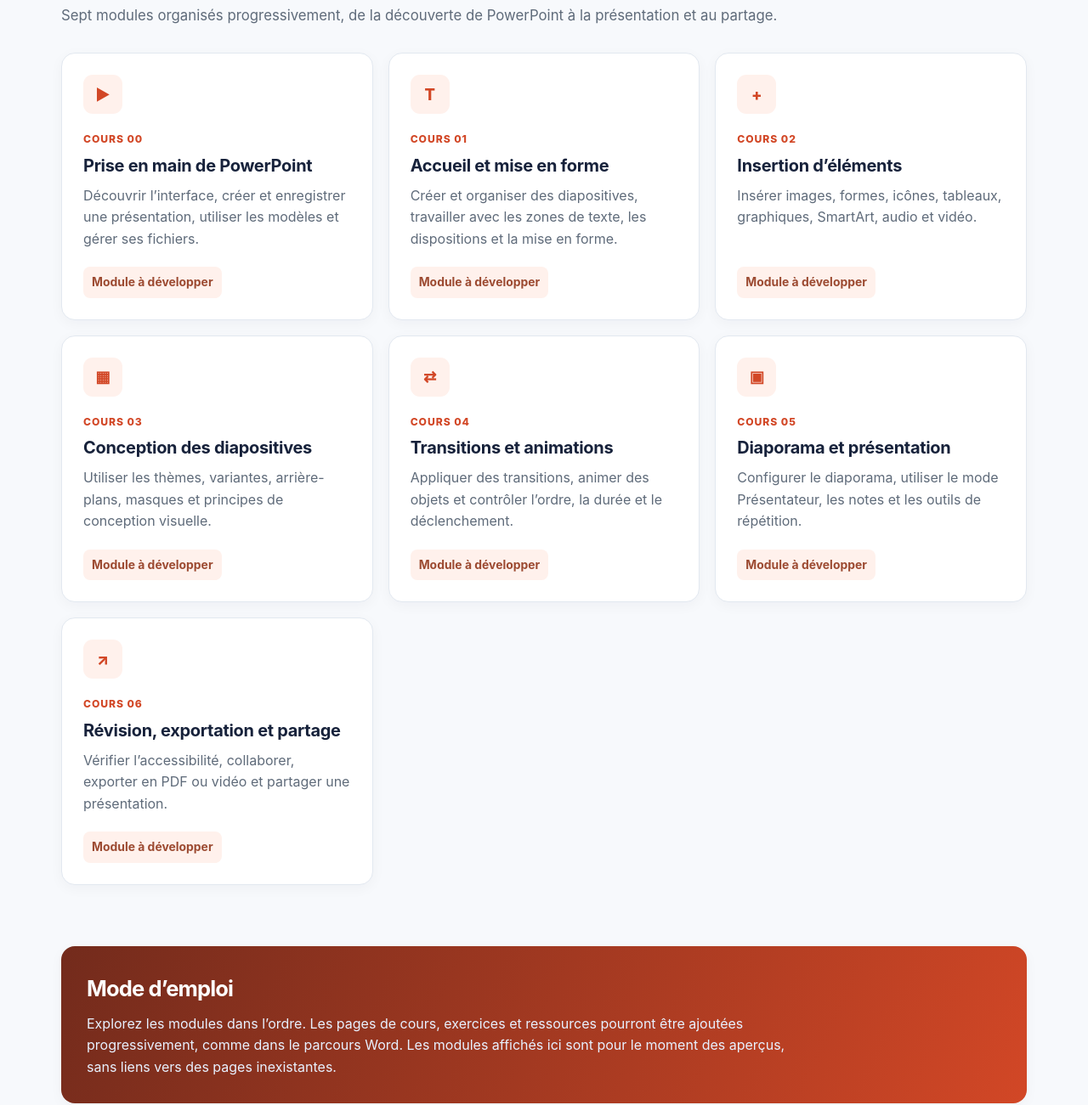
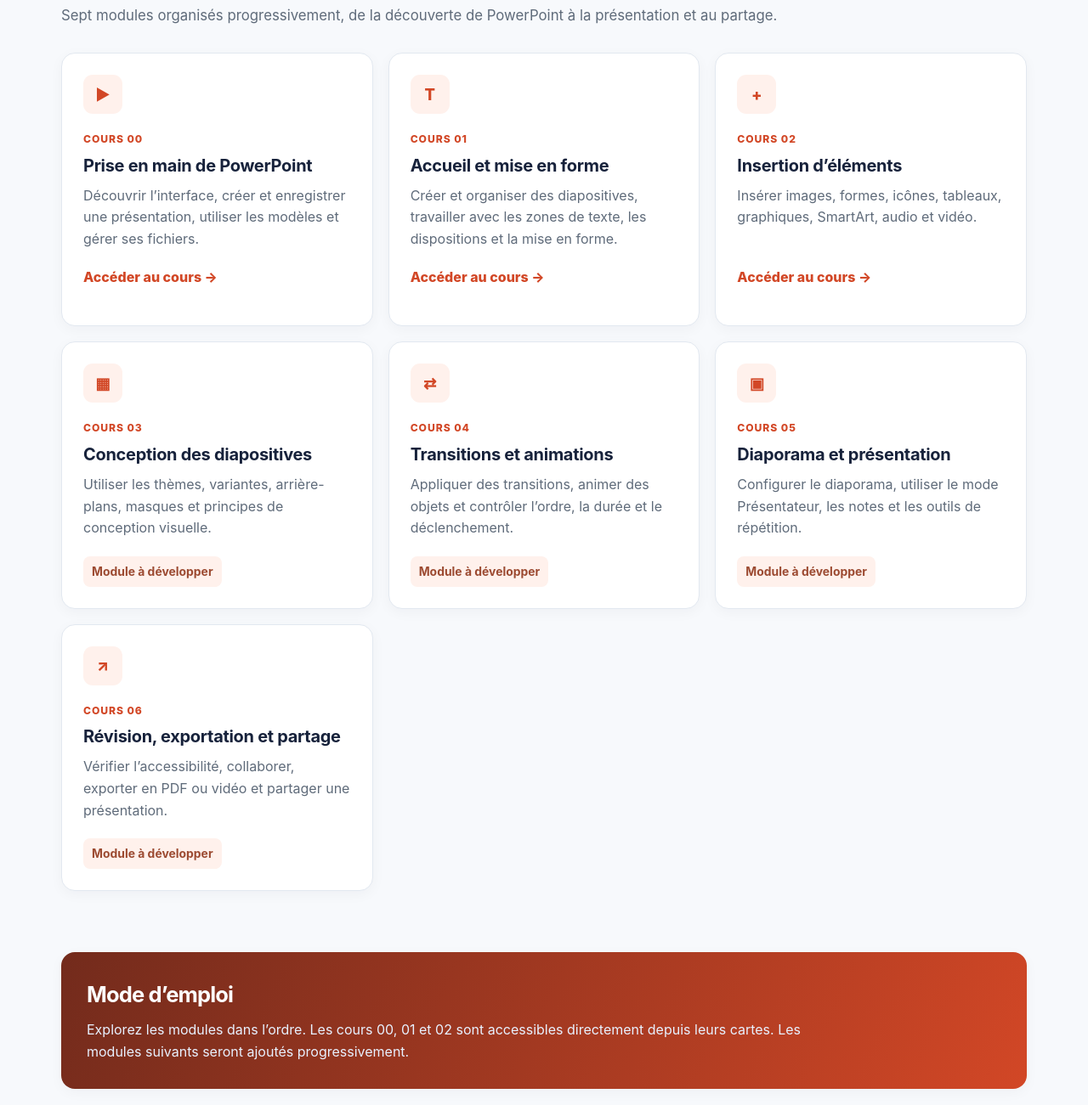
Before and after one commit to asma-aouichat/microsoft365-learning-hub, a plain HTML site: page index-powerpoint.html in a window 1280 px wide. Shown: the part 755-2056 px from the top of the page at 85% size. Drawn offline with Linux system fonts and the light colour scheme.

Commit message:
Update V5

```diff
--- a/index-powerpoint.html
+++ b/index-powerpoint.html
@@ -1,4 +1,5 @@
-<!doctype html><html lang="fr"><head><meta charset="utf-8"><meta name="viewport" content="width=device-width,initial-scale=1"><title>Microsoft 365 Learning Hub</title><link rel="stylesheet" href="assets/css/style.css">
+<!DOCTYPE html>
+<html lang="fr"><head><meta charset="utf-8"/><meta content="width=device-width,initial-scale=1" name="viewport"/><title>Microsoft 365 Learning Hub</title><link href="assets/css/style.css" rel="stylesheet"/>
 <style>
 :root{
   --blue:#d24726;--blue2:#a83219;--ink:#17223b;--muted:#5f6b7a;
@@ -61,7 +62,6 @@
 @media(max-width:640px){.shell{width:min(100% - 24px,1180px)}.nav{min-height:62px}.navlinks{display:none}.hero{padding:54px 0 46px}.hero h1{font-size:2.65rem}.grid{grid-template-columns:1fr}.section{padding:52px 0}.card{padding:21px}}
  .status-label{display:inline-flex;margin-top:auto;color:#9c4a31;font-weight:750;font-size:.87rem;background:#fff1ec;padding:7px 10px;border-radius:8px;align-self:flex-start}
 </style>
-
 <style id="responsive-enhancements">
 /* Responsive enhancements: mobile-first refinements */
 img,video,iframe,svg{max-width:100%;height:auto}
@@ -143,17 +143,16 @@
   *,*::before,*::after{animation-duration:.01ms!important;animation-iteration-count:1!important;transition-duration:.01ms!important}
 }
 </style>
-
 </head><body><header class="topbar"><div class="shell nav"><a class="brand" href="index.html"><span class="logo">P</span><span>Microsoft 365 Learning Hub</span></a><nav class="navlinks"><a href="#cours">Cours</a><a href="index-word.html">Parcours Word</a><a href="index.html">Accueil Microsoft 365</a></nav></div></header>
 <section class="hero"><div class="shell"><span class="badge">MICROSOFT POWERPOINT • PARCOURS DE FORMATION</span><h1>Apprendre PowerPoint, <span class="gradient">étape par étape.</span></h1><p class="lead">Un parcours pédagogique progressif pour concevoir des présentations claires, visuelles et professionnelles : création de diapositives, mise en forme, insertion, transitions, animations et présentation orale.</p><div class="actions"><a class="btn primary" href="#cours">Explorer les cours</a><a class="btn" href="index.html">Retour au portail Microsoft 365</a></div></div></section>
 <section class="section" id="cours"><div class="shell"><h2>Votre parcours PowerPoint</h2><p class="section-intro">Sept modules organisés progressivement, de la découverte de PowerPoint à la présentation et au partage.</p><div class="grid">
-<article class="card"><div class="course-icon">▶</div><div class="course-no">COURS 00</div><h3>Prise en main de PowerPoint</h3><p>Découvrir l’interface, créer et enregistrer une présentation, utiliser les modèles et gérer ses fichiers.</p><span class="status-label">Module à développer</span></article>
-<article class="card"><div class="course-icon">T</div><div class="course-no">COURS 01</div><h3>Accueil et mise en forme</h3><p>Créer et organiser des diapositives, travailler avec les zones de texte, les dispositions et la mise en forme.</p><span class="status-label">Module à développer</span></article>
-<article class="card"><div class="course-icon">+</div><div class="course-no">COURS 02</div><h3>Insertion d’éléments</h3><p>Insérer images, formes, icônes, tableaux, graphiques, SmartArt, audio et vidéo.</p><span class="status-label">Module à développer</span></article>
+<article class="card"><div class="course-icon">▶</div><div class="course-no">COURS 00</div><h3>Prise en main de PowerPoint</h3><p>Découvrir l’interface, créer et enregistrer une présentation, utiliser les modèles et gérer ses fichiers.</p><a class="link" href="cours-powerpoint-00-demarrage.html">Accéder au cours →</a></article>
+<article class="card"><div class="course-icon">T</div><div class="course-no">COURS 01</div><h3>Accueil et mise en forme</h3><p>Créer et organiser des diapositives, travailler avec les zones de texte, les dispositions et la mise en forme.</p><a class="link" href="cours-powerpoint-01-accueil.html">Accéder au cours →</a></article>
+<article class="card"><div class="course-icon">+</div><div class="course-no">COURS 02</div><h3>Insertion d’éléments</h3><p>Insérer images, formes, icônes, tableaux, graphiques, SmartArt, audio et vidéo.</p><a class="link" href="cours-powerpoint-02-insertion.html">Accéder au cours →</a></article>
 <article class="card"><div class="course-icon">▦</div><div class="course-no">COURS 03</div><h3>Conception des diapositives</h3><p>Utiliser les thèmes, variantes, arrière-plans, masques et principes de conception visuelle.</p><span class="status-label">Module à développer</span></article>
 <article class="card"><div class="course-icon">⇄</div><div class="course-no">COURS 04</div><h3>Transitions et animations</h3><p>Appliquer des transitions, animer des objets et contrôler l’ordre, la durée et le déclenchement.</p><span class="status-label">Module à développer</span></article>
 <article class="card"><div class="course-icon">▣</div><div class="course-no">COURS 05</div><h3>Diaporama et présentation</h3><p>Configurer le diaporama, utiliser le mode Présentateur, les notes et les outils de répétition.</p><span class="status-label">Module à développer</span></article>
 <article class="card"><div class="course-icon">↗</div><div class="course-no">COURS 06</div><h3>Révision, exportation et partage</h3><p>Vérifier l’accessibilité, collaborer, exporter en PDF ou vidéo et partager une présentation.</p><span class="status-label">Module à développer</span></article>
 </div></div></section>
-<section class="section"><div class="shell"><div class="card"><h2>Mode d’emploi</h2><p>Explorez les modules dans l’ordre. Les pages de cours, exercices et ressources pourront être ajoutées progressivement, comme dans le parcours Word. Les modules affichés ici sont pour le moment des aperçus, sans liens vers des pages inexistantes.</p></div></div></section>
+<section class="section"><div class="shell"><div class="card"><h2>Mode d’emploi</h2><p>Explorez les modules dans l’ordre. Les cours 00, 01 et 02 sont accessibles directement depuis leurs cartes. Les modules suivants seront ajoutés progressivement.</p></div></div></section>
 <footer class="footer"><div class="shell">Microsoft 365 Learning Hub  •  Support pédagogique Microsoft PowerPoint • A. Aouichat </div></footer></body></html>
```
